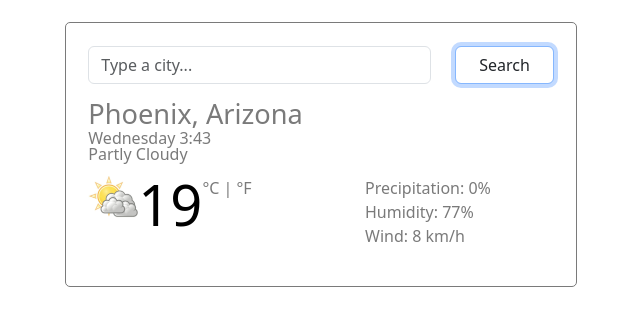
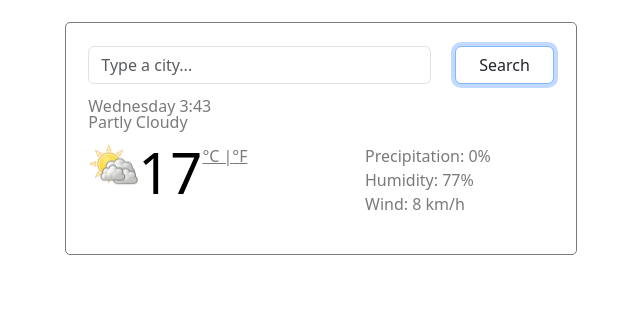
Before and after one commit to camilagx/WeatherApp, a plain HTML site: page index.html in a window 1280 px wide. Both pictures are taken after a click on the button "Search". Shown: the whole page, without its empty margins (319-959 px from the left). Drawn offline with nearby package versions, Linux system fonts and the light colour scheme.

Commit message:
Convert from fahrenheit to celcius- need update

```diff
--- a/index.html
+++ b/index.html
@@ -14,15 +14,15 @@
       <form action="#" >
         <div class="row">
           <div class="col-9">
-            <input type="search" name="search" id="searchBox" class="form-control" placeholder="Type a city...">
+            <input type="search" name="search" id="citySearchBox" class="form-control" placeholder="Type a city...">
           </div>
           <div class="col-3">
-            <input type="button" value="Search" class="form-control btn btn-primary">
+            <input type="button" value="Search" class="form-control btn btn-primary" id="cityBtnSearch">
           </div>
         </div>
       </form>
       <section>
-        <h1>Phoenix, Arizona</h1>
+        <h1 id="city"></h1>
         <span id="dayTime"></span></br>
         <span>Partly Cloudy </span>
       </section>
@@ -30,7 +30,9 @@
         <div class="col-6 left">
           <img src="media/partly-sunny.webp" alt="partly cloudy" class="weather-icon">
           <p>
-            <span class="current-degree">19</span>°C | °F
+            <span id="cityTemp">19</span>
+            <a href="" id="celciusTemp">°C |</a>
+            <a href="" id="fahrTemp">°F</a>
           </p>
         </div>
         <div class="col-6">
--- a/scripts/script.js
+++ b/scripts/script.js
@@ -1,4 +1,4 @@
-/*Adding the current day and time to the weather app */
+//Adding the current day and time to the weather app
 let dayTimeSpan = document.querySelector('#dayTime');
 
 function getDayName(num){
@@ -13,3 +13,42 @@ let hour = now.getHours();
 let minutes = now.getMinutes();
 
 dayTimeSpan.innerHTML = `${day} ${hour}:${minutes}`;
+
+// Updates heading to the city inputted by user
+document.querySelector('#cityBtnSearch').addEventListener('click', getCity);
+
+function getCity(){
+  let inputCity = document.querySelector('#citySearchBox').value;
+  let h1City = document.querySelector('#city');
+
+  h1City.innerHTML = inputCity;
+}
+
+// Alternate between celcius to fahrenheit
+let celcius = 17;
+
+function getFahrFromCelcius(celcius){
+  return (celcius * 9/5) + 32;
+}
+
+//Display temperature in fahrenheit
+document.querySelector('#fahrTemp').addEventListener('onclick',displayFahrenheit());
+
+function displayFahrenheit(){
+  let cityTempSpan = document.querySelector('#cityTemp');
+  cityTempSpan.innerHTML = getFahrFromCelcius(celcius);
+}
+
+//Display temperature in celcius
+document.querySelector('#celciusTemp').addEventListener('onclick',displayCelcius());
+
+function displayCelcius(){
+  let cityTempSpan = document.querySelector('#cityTemp');
+  cityTempSpan.innerHTML = celcius;
+
+}
+
+
+/*
+document.querySelector('#celciusTemp').addEventListener('click',displayCelcius());
+*/
--- a/styles/style.css
+++ b/styles/style.css
@@ -23,7 +23,7 @@ form + section{
   max-width: 50px;
 }
 
-.current-degree{
+#cityTemp{
   color: black;
   font-size: 3.5rem;
   line-height: 1;
```
